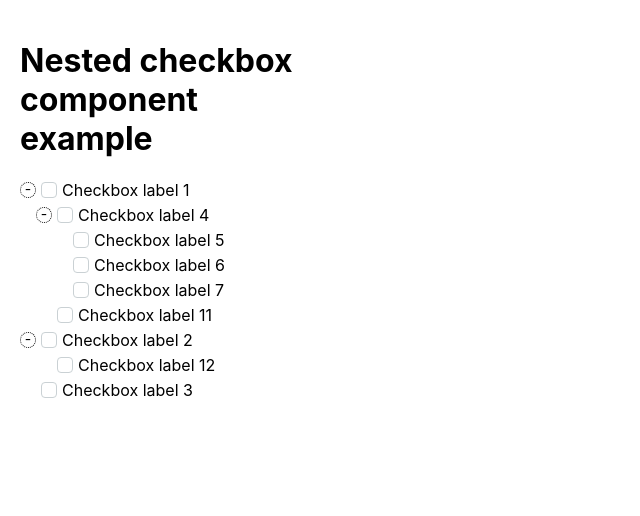
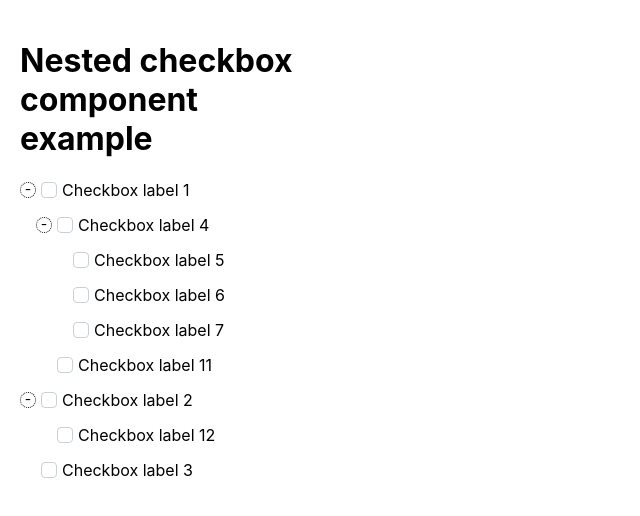
Before and after one commit to abhishek-031/nested-checkbox, a React (Create React App) app: page / in a window 1280 px wide. Shown: the top 516 px of the page, without its empty margins (0-640 px from the left). Built offline with nearby package versions, Linux system fonts and the light colour scheme.

Commit message:
added vertical margin customisation

```diff
--- a/src/components/NestedCheckbox/components/Checkbox.jsx
+++ b/src/components/NestedCheckbox/components/Checkbox.jsx
@@ -11,9 +11,14 @@ export default function Checkbox({
   checkedStateColor,
   intermediateStateColor,
   checkboxBorderColor,
+  verticalMargin,
 }) {
   return (
-    <div className={styles.checkboxContainer} onClick={onToggle}>
+    <div
+      className={styles.checkboxContainer}
+      style={{ marginBottom: verticalMargin }}
+      onClick={onToggle}
+    >
       <div className={styles.checkboxInnerContainer}>
         <div
           className={styles.checkbox}
--- a/src/components/NestedCheckbox/components/Checkboxes.jsx
+++ b/src/components/NestedCheckbox/components/Checkboxes.jsx
@@ -16,6 +16,7 @@ export default function Checkboxes({
   checkedStateColor,
   intermediateStateColor,
   checkboxBorderColor,
+  verticalMargin,
 }) {
   return (
     <div
@@ -44,6 +45,7 @@ export default function Checkboxes({
                     height: checkboxSize,
                     width: checkboxSize,
                     left: -checkboxSize,
+                    marginBottom: verticalMargin,
                   }}
                   onClick={() =>
                     onChange(updateExpandedState(dataState, checkboxData.name))
@@ -58,6 +60,7 @@ export default function Checkboxes({
                     height: checkboxSize,
                     width: checkboxSize,
                     left: -checkboxSize,
+                    marginBottom: verticalMargin,
                   }}
                 />
               )}
@@ -80,6 +83,7 @@ export default function Checkboxes({
                 checkboxBorderColor={checkboxBorderColor}
                 label={checkboxData.label}
                 state={checkboxData.state}
+                verticalMargin={verticalMargin}
               />
             </div>
             {checkboxData.expanded === false ? null : (
@@ -92,6 +96,7 @@ export default function Checkboxes({
                 checkedStateColor={checkedStateColor}
                 intermediateStateColor={intermediateStateColor}
                 checkboxBorderColor={checkboxBorderColor}
+                verticalMargin={verticalMargin}
               />
             )}
           </div>
--- a/src/components/NestedCheckbox/components/NestedCheckbox.jsx
+++ b/src/components/NestedCheckbox/components/NestedCheckbox.jsx
@@ -10,6 +10,7 @@ export default function NestedCheckbox({
   checkedStateColor,
   intermediateStateColor,
   checkboxBorderColor,
+  verticalMargin,
 }) {
   return (
     <Checkboxes
@@ -21,6 +22,7 @@ export default function NestedCheckbox({
       checkedStateColor={checkedStateColor}
       intermediateStateColor={intermediateStateColor}
       checkboxBorderColor={checkboxBorderColor}
+      verticalMargin={verticalMargin}
     />
   );
 }
--- a/src/styles/checkbox.module.css
+++ b/src/styles/checkbox.module.css
@@ -42,7 +42,7 @@
 .checkboxContainer {
   display: inline-block;
   cursor: pointer;
-  margin-bottom: 5px;
+  margin-bottom: 15px;
 }
 
 .label {
@@ -70,7 +70,7 @@
   margin-right: 5px;
   flex-shrink: 0;
   flex-grow: 0;
-  margin-bottom: 5px;
+  margin-bottom: 15px;
 }
 
 .expandBlank {
@@ -84,6 +84,7 @@
   margin-right: 5px;
   flex-shrink: 0;
   flex-grow: 0;
+  margin-bottom: 15px;
 }
 
 .checkboxAndExpandContainer {
```
